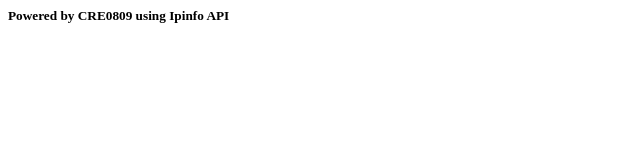
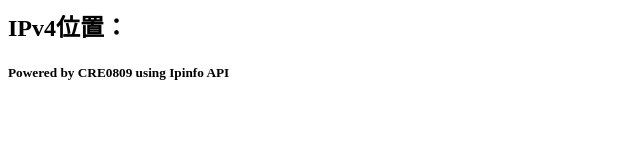
Before and after one commit to CRE0809/myip, a plain HTML site: page index2.html in a window 1280 px wide. Shown: the whole page, without its empty margins (0-640 px from the left). Drawn offline with Linux system fonts and the light colour scheme.

Commit message:
Update index2.html

```diff
--- a/index2.html
+++ b/index2.html
@@ -5,7 +5,7 @@
         <script type="application/javascript">
             var jsonip = " ";var jsonhostname = " ";var jsoncity = " ";var jsonregion = " ";var jsoncountry = " ";var jsonloc = " ";var jsonorg = " ";var jsontimezone = " ";
             function getIPInfo() {
-                document.write(`<input class="form-control" type="hidden" name="loginIP" value="IPv4位置：`+jsonip+`">`);
+                document.write(`<h2>IPv4位置：`+jsonip+`<h2>`);
                 if(jsonhostname != " ") {
                     document.write(`<input class="form-control" type="hidden" name="loginHostname" value="主機名稱：`+jsonhostname+`">`);
                 }
```
